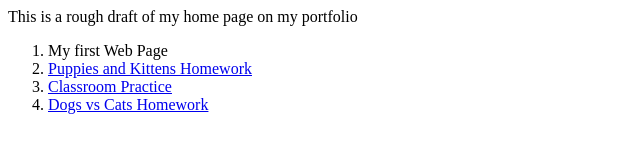
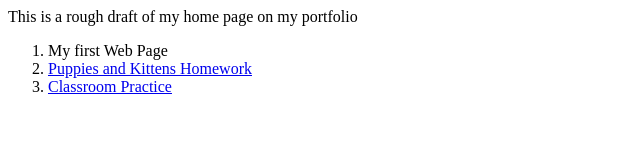
Before and after one commit to JakeChee04/Intro-to-Web, a plain HTML site: page index.html in a window 1280 px wide. Shown: the whole page, without its empty margins (0-640 px from the left). Drawn offline with Linux system fonts and the light colour scheme.

Commit message:
Temporarily Deleting Dogs-vs-Cats Link

```diff
--- a/index.html
+++ b/index.html
@@ -11,7 +11,6 @@
                   <li>My first Web Page</li>
                   <li><a href="Code File/Index.html">Puppies and Kittens Homework</a></li>
                   <li><a href="Class 3 Classwork/class_week_3.html">Classroom Practice</a></li>
-                  <li><a href="Dogs-vs-Cats/index.html">Dogs vs Cats Homework</a></li>
             </ol>
       </body>
 </html>
```
